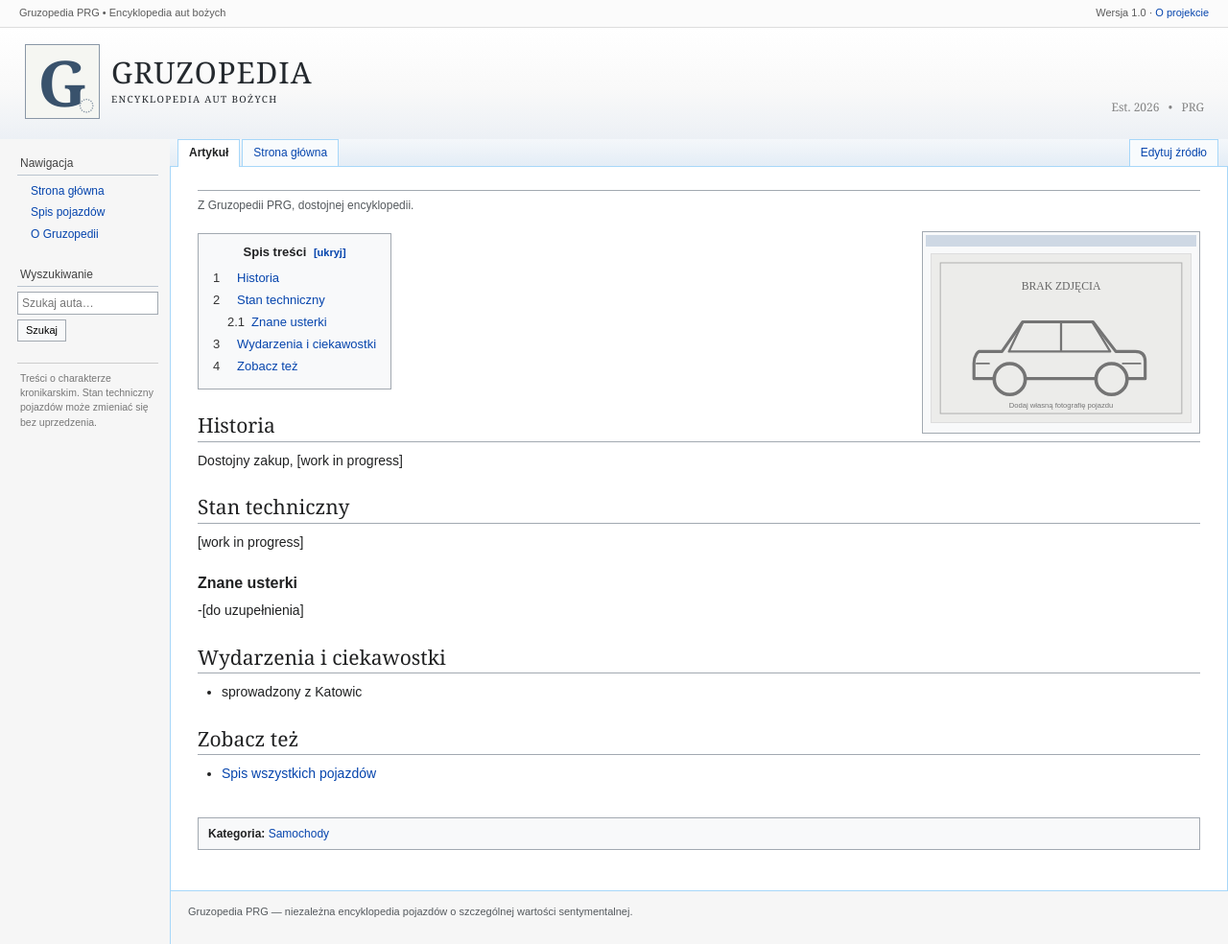
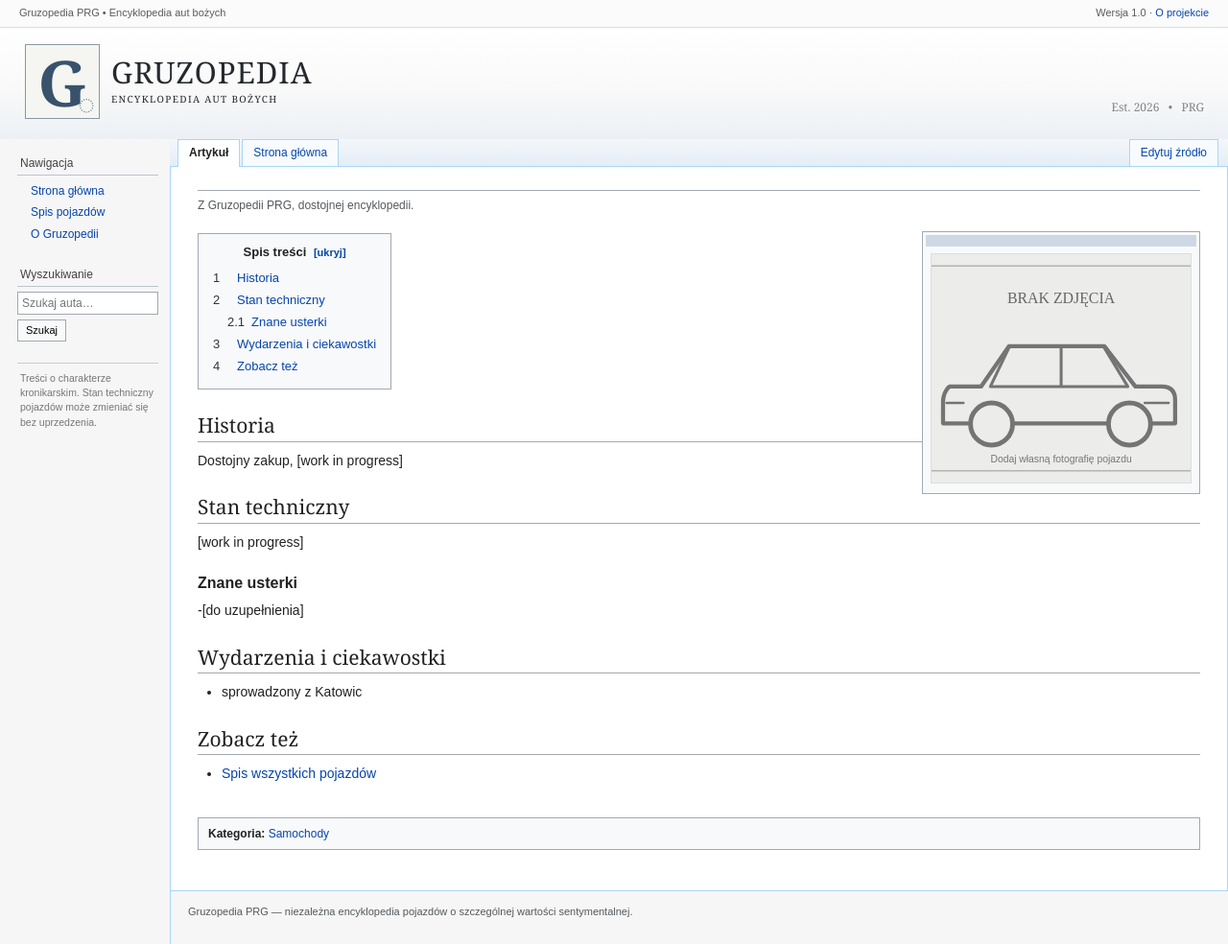
Before and after one commit to gruzopedia-prg/gruzopedia-prg.github.io, a Jekyll site: the page built from _auta/saab.md, in a window 1280 px wide. Shown: the whole page at 96% size. Built offline with Jekyll 4.4.1, drawn with Linux system fonts in a browser that asks for light colours.

Commit message:
image fit css change

```diff
--- a/assets/css/wiki.css
+++ b/assets/css/wiki.css
@@ -52,7 +52,15 @@ button { cursor: pointer; }
 .infobox-title { padding: 6px 8px; text-align: center; font-weight: bold; font-size: 15px; background: #ced8e4; }
 .infobox-photo { margin: 7px 5px; text-align: center; }
 .infobox-photo a { display: block; }
-.infobox-photo img { display: block; width: 100%; max-height: 240px; object-fit: contain; background: #eee; border: 1px solid #ddd; }
+.infobox-photo img {
+    display: block;
+    width: 100%;
+    height: 240px;
+    object-fit: cover;
+    object-position: center 80%;
+    background: #eee;
+    border: 1px solid #ddd;
+}
 .infobox-photo figcaption { color: #54595d; font-size: 11px; padding: 5px 1px; }
 .infobox-table { border-collapse: collapse; width: 100%; }
 .infobox-table th, .infobox-table td { border-top: 1px solid #d8dadd; padding: 5px 7px; vertical-align: top; text-align: left; }
```
